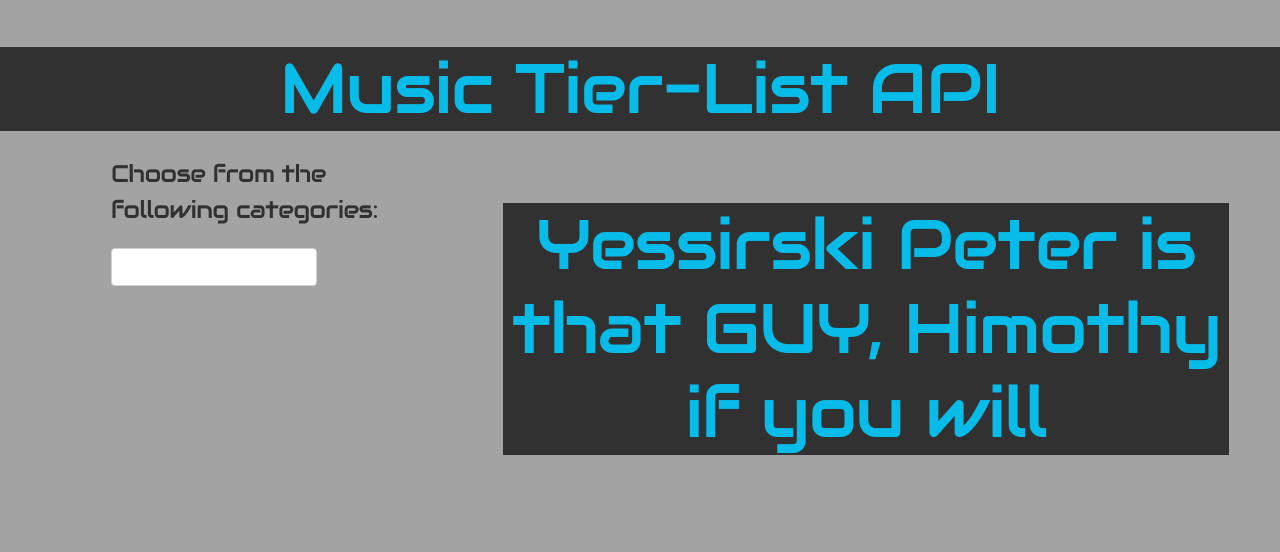
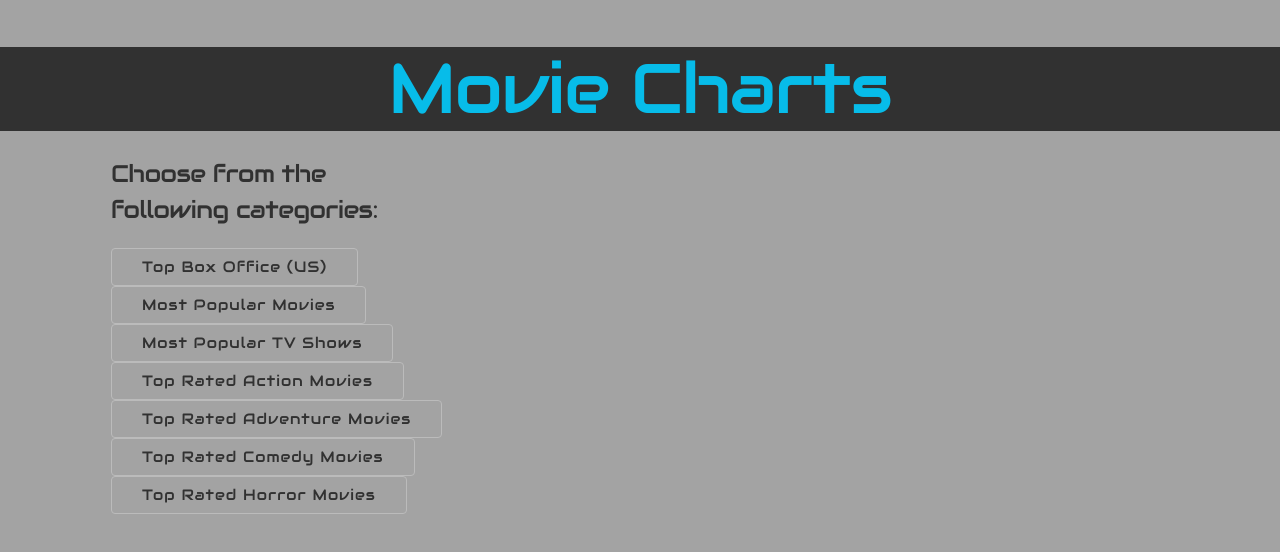
Before and after one commit to irivera2116/Top-10-Movies, a plain HTML site: page index.html in a window 1280 px wide. Drawn offline with nearby package versions, Linux system fonts and the light colour scheme.

Commit message:
got new html and css

```diff
--- a/assets/style.css
+++ b/assets/style.css
@@ -1,3 +1,4 @@
+
 h1 {
     font-size: 70px;
     font-weight: 400;
--- a/index.html
+++ b/index.html
@@ -14,23 +14,28 @@
 
 <body>
     <header class="container-fluid text-center text-white bg-dark p-2">
-        <h1>Music Tier-List API</h1>
+        <h1>Movie Charts</h1>
     </header>
 
     <div class="container u-full-width u-max-full-width">
         <div class="row">
             <div class="three columns offset-by-one">
                 <h5 class="mt-1">Choose from the following categories: </h5>
-                <div class="">
-                    <input class="form-control" type="text" id="search-value" />
-                </div>
+
+                <button class="row inline" type="text" id="boxOffice">Top Box Office (US)</button>
+                <button class="row inline" type="text" id="movieMeter">Most Popular Movies</button>
+                <button class="row inline" type="text" id="topShows">Most Popular TV Shows </button>
+                <button class="row inline" type="text" id="top-action">Top Rated Action Movies </button>
+                <button class="row inline" type="text" id="top-adventure">Top Rated Adventure Movies </button>
+                <button class="row inline" type="text" id="top-comedy">Top Rated Comedy Movies </button>
+                <button class="row inline" type="text" id="top-horror">Top Rated Horror Movies </button>
+
 
                 <ul class="list-group searchedHistory "></ul>
             </div>
 
             <div class="seven columns offset-by-one u-pull-left">
                 <div id="tier-list" class="card-deck mt-3"></div>
-                <h1>Yessirski Peter is that GUY, Himothy if you will</h1>
             </div>
         </div>
     </div>
```
